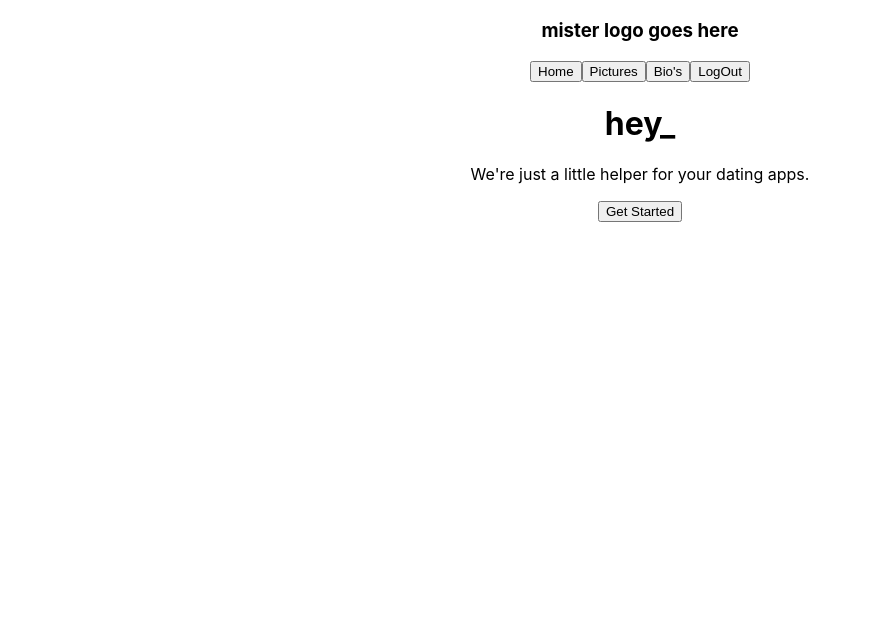
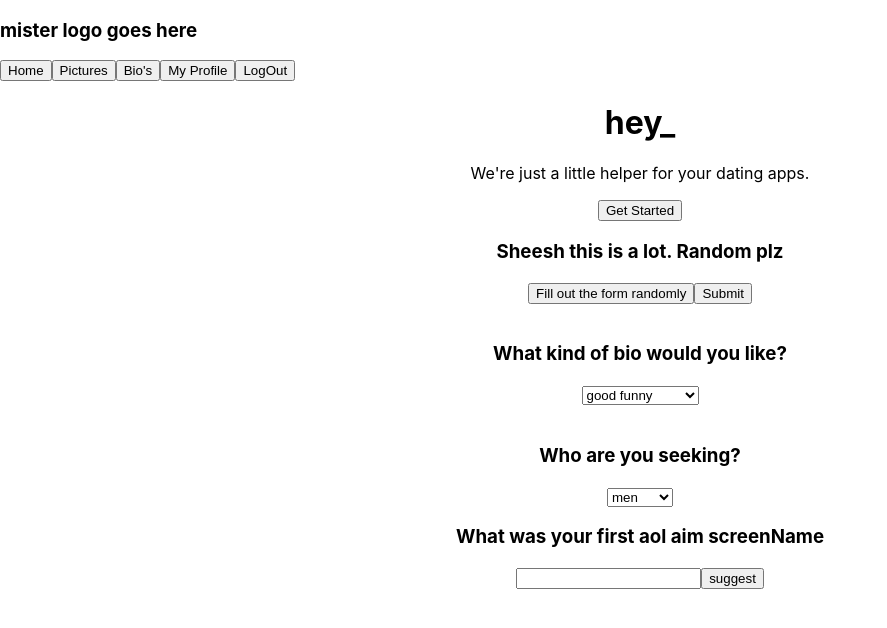
Before and after one commit to scratchytube/hey-frontend, a React (Create React App) app: page / in a window 1280 px wide. Shown: the top 628 px of the page, without its empty margins (0-887 px from the left). Built offline with nearby package versions, Linux system fonts and the light colour scheme.

Commit message:
working on bio form

```diff
--- a/src/GeneratorBioForm.js
+++ b/src/GeneratorBioForm.js
@@ -4,7 +4,36 @@ import './GeneratorBioForm.css'
 const GeneratorBioForm = () => {
     return (
         <div className="generator__bio_form" >
-            <h3>hi im in the bio generator</h3>
+            <form>
+
+                <h3>Sheesh this is a lot. Random plz</h3>
+                <input type="button" value="Fill out the form randomly" class="button" />
+                <input type="button" value="Submit" class="button" />
+                        <br></br>
+                        <br></br>
+                <h3>What kind of bio would you like?</h3>
+                <select name="kind">
+                    <option>good funny</option>
+                    <option>cheesy funny</option>
+                    <option>bad funny</option>
+                    <option>serious</option>
+                    <option>super serious</option>
+                    <option>poetic</option>
+                    <option>self-depracating</option>
+                </select>
+                    <br></br>
+                    <br></br>
+                <h3>Who are you seeking?</h3>
+                <select>
+                    <option>men</option>
+                    <option>women</option>
+                    <option>anyone</option>
+                </select>
+
+                <h3>What was your first aol aim screenName</h3>
+                <input type="text" ></input>
+                <input type="button" value="suggest"></input>
+            </form>
         </div>
     )
 }
--- a/src/Header.css
+++ b/src/Header.css
@@ -0,0 +1,4 @@
+.header {
+    display: flex;
+    justify-content: flext-start;
+}
--- a/src/NavBar.css
+++ b/src/NavBar.css
@@ -0,0 +1,5 @@
+.navbar {
+    display: flex;
+    flex-direction: row;
+
+}
--- a/src/NavBar.js
+++ b/src/NavBar.js
@@ -7,6 +7,7 @@ const NavBar = () => {
             <button>Home</button>
             <button>Pictures</button>
             <button>Bio's</button>
+            <button>My Profile</button>
             <button>LogOut</button>
         </div>
     )
--- a/src/ViewContainer.js
+++ b/src/ViewContainer.js
@@ -1,15 +1,17 @@
 import React from 'react'
+import GeneratorBioForm from './GeneratorBioForm'
 import './ViewContainer.css'
 
 const ViewContainer = () => {
 return(
     <div className="view__container" >
-        <h1>hey_</h1>
+            <h1>hey_</h1>
+            <p>We're just a little helper for your dating apps.</p>
+            <button>Get Started</button>
 
-        <p>We're just a little helper for your dating apps.</p>
-        <button>Get Started</button>
 
         {/* {bio_generator_form} */}
+        <GeneratorBioForm />
 
 
         {/* {profile_container} */}
```
